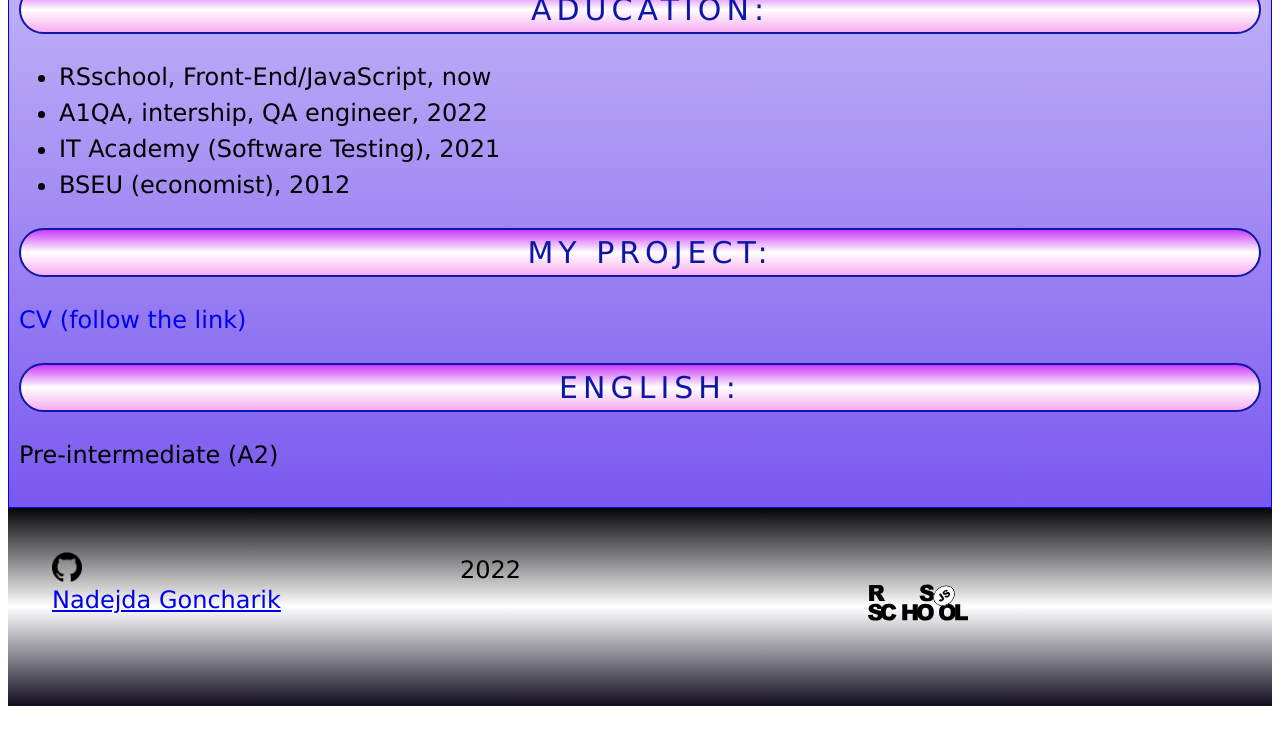
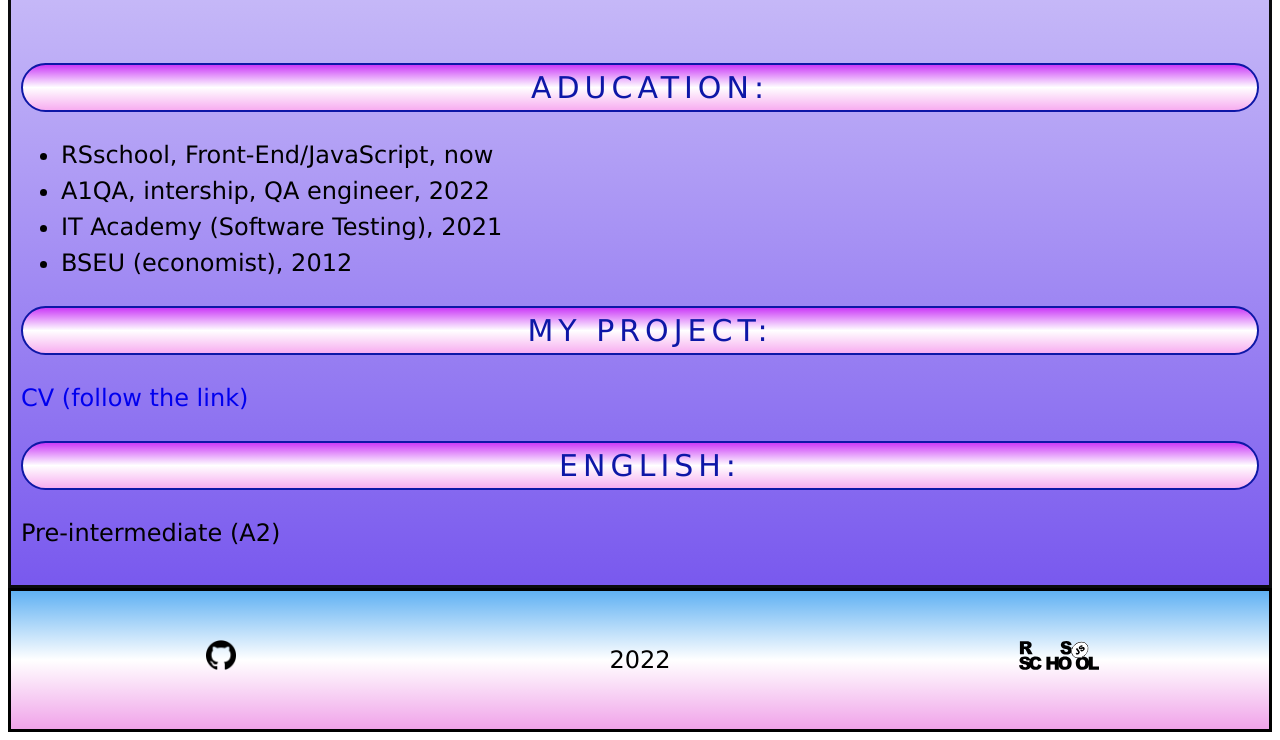
Before and after one commit to NadejdaGoncharik/rsschool-cv, a plain HTML site: page index.html in a window 1280 px wide. Shown: the part 1595-2335 px from the top of the page. Before the commit the page ends 2309 px from the top, so only its background shows below. Drawn offline with Linux system fonts and the light colour scheme.

Commit message:
refactor: chenged formatting code

```diff
--- a/index.html
+++ b/index.html
@@ -28,7 +28,7 @@
     </header>
 
     <main class="main">
-        <div class="container" class="main-container">
+        <div class="container main-container">
         <section class="portrait-name-job-center">
             <img src="./assets/img/portret.jpg" class="portrait" alt="Portrait" width="204" height="204">
             <h1>Nadejda Goncharik</h1>
@@ -36,12 +36,14 @@
         </section>
         <section class="section" id="contacts-section">
             <h2 class="section-title" id="contacts">Contacts:</h2>
-                <li><img class="link" src="./assets/svg/linkedin.svg" alt="LinkedIn-icon" width="30" height="30"><a
-                        href="https://www.linkedin.com/in/nadezhda-goncharik-116356224" target="_blank"> Linkedin</a>
+            <ul>
+            <li>
+                <img class="link" src="./assets/svg/linkedin.svg" alt="LinkedIn-icon" width="30" height="30"><a href="https://www.linkedin.com/in/nadezhda-goncharik-116356224" target="_blank"> Linkedin</a>
                 </li>
             <li><img src="./assets/svg/phone.svg" alt="Phone" width="30" height="30"> Phone: +375295058717</li>
             <li><img src="./assets/svg/email.svg" alt="Email" width="30" height="30"> E-mail: Nadin_2006_87@mail.ru
             </li>
+        </ul>
         </section>
         <section class="section" id="summery-section">
             <h2 class="section-title" id="summary">About me:</h2>
@@ -63,6 +65,7 @@
         <section class="section" id="code-section">
             <h2 class="section-title" id="code">Example of code:</h2>
             <pre>
+                    <code>
     function cake(x, y){
     let a = y.split("");
     let res = 0;
@@ -70,6 +73,7 @@
     { res += i% 2 == 0? a[i].charCodeAt(0) : a[i].charCodeAt(0) - 96;
     }
     return res &gt; x * 0.7? &apos;Fire!&apos;: &apos;That was close!&apos;; }
+                    </code>
                 </pre>
         </section>
         <section class="section" id="aducation-section">
@@ -93,18 +97,19 @@
     </main>
 
     <footer class="footer">
+        <div class="container">
+            <div class="wrapper">
                 <div class="github">
-            <div>
-                <a href="https://github.com/NadejdaGoncharik" target="_blank">
-                    <img src="./assets/svg/github.png" alt="github_account" class="github" width="30"
-                        height="30">Nadejda Goncharik</a>
+                    <a href="https://github.com/NadejdaGoncharik" target="_blank"><img src="./assets/svg/github.png"
+                            alt="github_account" class="github" width="30" height="30"></a>
                 </div>
                 <div class="year">
-                2022
+                    <span>2022</span>
                 </div>
                 <div class="rsschool">
                     <a href="https://rs.school/js/" target="_blank"><img src="./assets/img/rsschool.svg"
-                        alt="rsschool-course" width="100" height="100"></a>
+                            alt="rsschool-course" width="80" height="80"></a>
+                </div>
             </div>
         </div>
     </footer>
--- a/style.css
+++ b/style.css
@@ -1,14 +1,5 @@
 html {
   scroll-behavior: smooth;
-}
-
-.portrait-name-job-center {
-  align-items: center;
-  text-align: center;
-}
-
-.portrait {
-  border-radius: 50%;
 }
 
 .body {
@@ -23,20 +14,29 @@ html {
   color: black;
 }
 
+.portrait-name-job-center {
+  align-items: center;
+  text-align: center;
+}
+
+.portrait {
+  border-radius: 50%;
+}
+
 .header {
-  border: 1px solid blue;
-  background: linear-gradient(rgb(4, 4, 8), white, rgb(17, 13, 31));
+  border: 3px solid black;
+  background: linear-gradient(rgb(96, 177, 243), white, rgb(240, 163, 233));
 }
 
 .main {
   padding: 10px;
-  border: 1px solid blue;
+  border: 3px solid rgb(11, 11, 14);
   background: linear-gradient(rgb(164, 164, 235), white, rgb(121, 89, 238));
 }
 
 .footer {
-  padding: 20px;
-  background: linear-gradient(rgb(4, 4, 8), white, rgb(17, 13, 31));
+  background: linear-gradient(rgb(96, 177, 243), white, rgb(240, 163, 233));
+  border: 3px solid black;
 }
 
 .container {
@@ -45,7 +45,6 @@ html {
 }
 
 .main-container {
-  display: flex;
   flex-wrap: wrap;
 }
 
@@ -105,12 +104,14 @@ html {
   background: linear-gradient(rgb(203, 59, 247), white, rgb(247, 173, 240));
 }
 
-.github {
+.wrapper {
   display: grid;
   grid-template-columns: 1fr 1fr 1fr;
-
+  grid-auto-rows: minmax(100px, auto);
+  justify-items: center;
+  align-items: center;
 }
 
-.github > div {
+.wrapper > div {
   padding: 1em;
 }
```
Also changed, not shown: 1 other file. Lines whose indentation alone changed are shown as unchanged.
